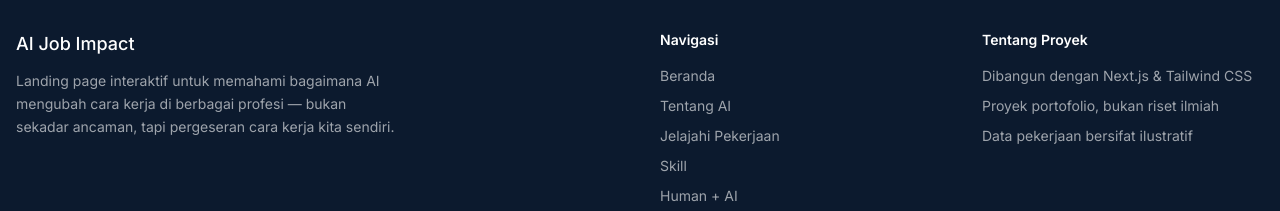
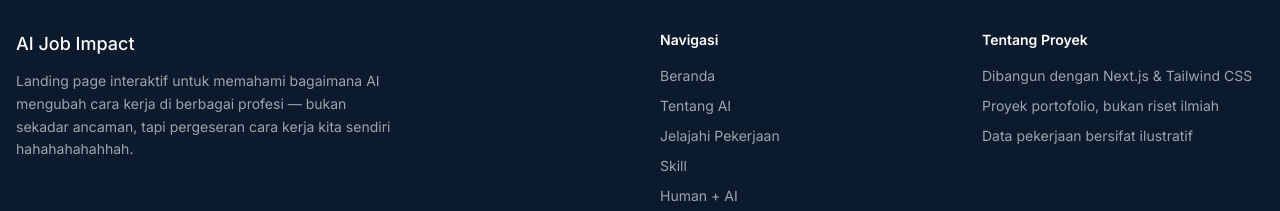
Before and after one commit to kevinazzaky/ai-job, a Next.js app: page / in a window 1280 px wide. Shown: the part 3699-3910 px from the top of the page. Built offline with nearby package versions, Linux system fonts and the light colour scheme.

Commit message:
feat: changes footer

```diff
--- a/src/components/layout/Footer.tsx
+++ b/src/components/layout/Footer.tsx
@@ -18,7 +18,7 @@ export default function Footer() {
           <p className="mt-3 max-w-sm text-sm leading-relaxed text-white/60">
             Landing page interaktif untuk memahami bagaimana AI mengubah cara
             kerja di berbagai profesi — bukan sekadar ancaman, tapi pergeseran
-            cara kerja kita sendiri.
+            cara kerja kita sendiri hahahahahahhah.
           </p>
         </div>
 
```
